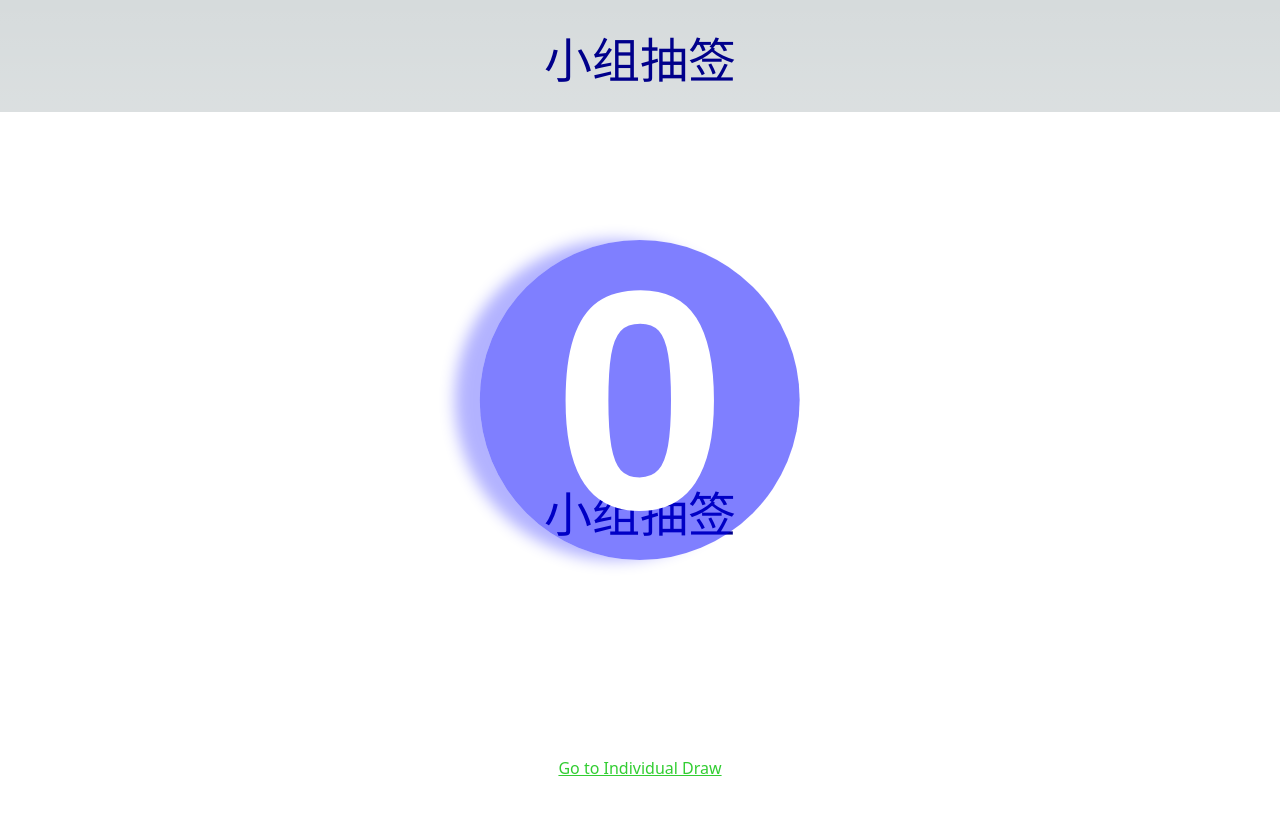
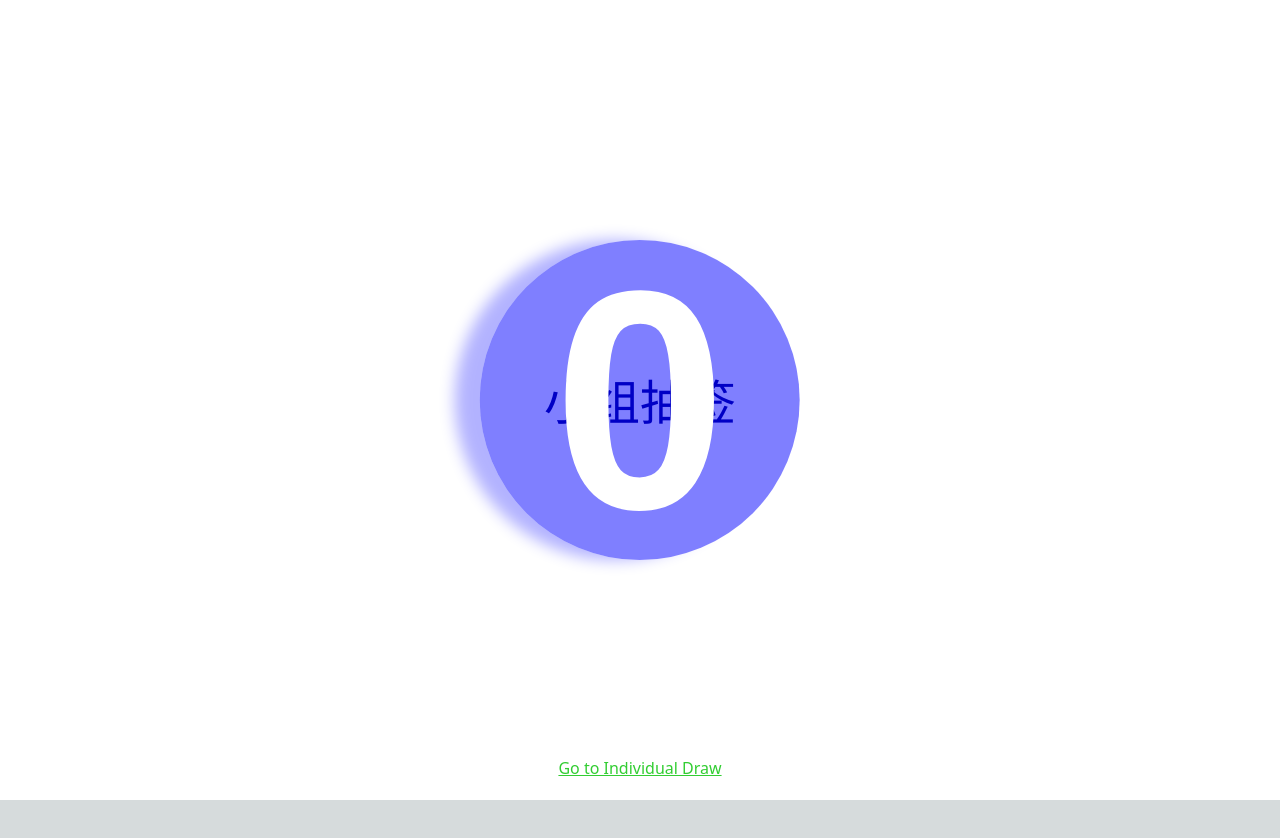
Before and after one commit to GaryFu/Lottery, a Next.js app: page /group-draw in a window 1280 px wide. Shown: the top 838 px of the page. After the commit the page ends 800 px from the top, so only its background shows below. Built offline with nearby package versions, Linux system fonts and the light colour scheme.

Commit message:
no comment

```diff
--- a/src/components/Lottery.module.css
+++ b/src/components/Lottery.module.css
@@ -103,7 +103,7 @@
   text-orientation: upright;
 }
 
-.title {
+.lottery .title {
   font-size: 3rem;
   color: darkblue;
   text-align: center;
--- a/src/pages/group-draw.js
+++ b/src/pages/group-draw.js
@@ -12,7 +12,6 @@ function GroupDraw() {
 
     return (
         <div className={styles.pageContainer}>
-            <h1 className={styles.title}>小组抽签</h1>
             <div className={styles.groupDraw}>
                 <Lottery maxNumber={8} digits={1} title={"小组抽签"}/>
             </div>
```
